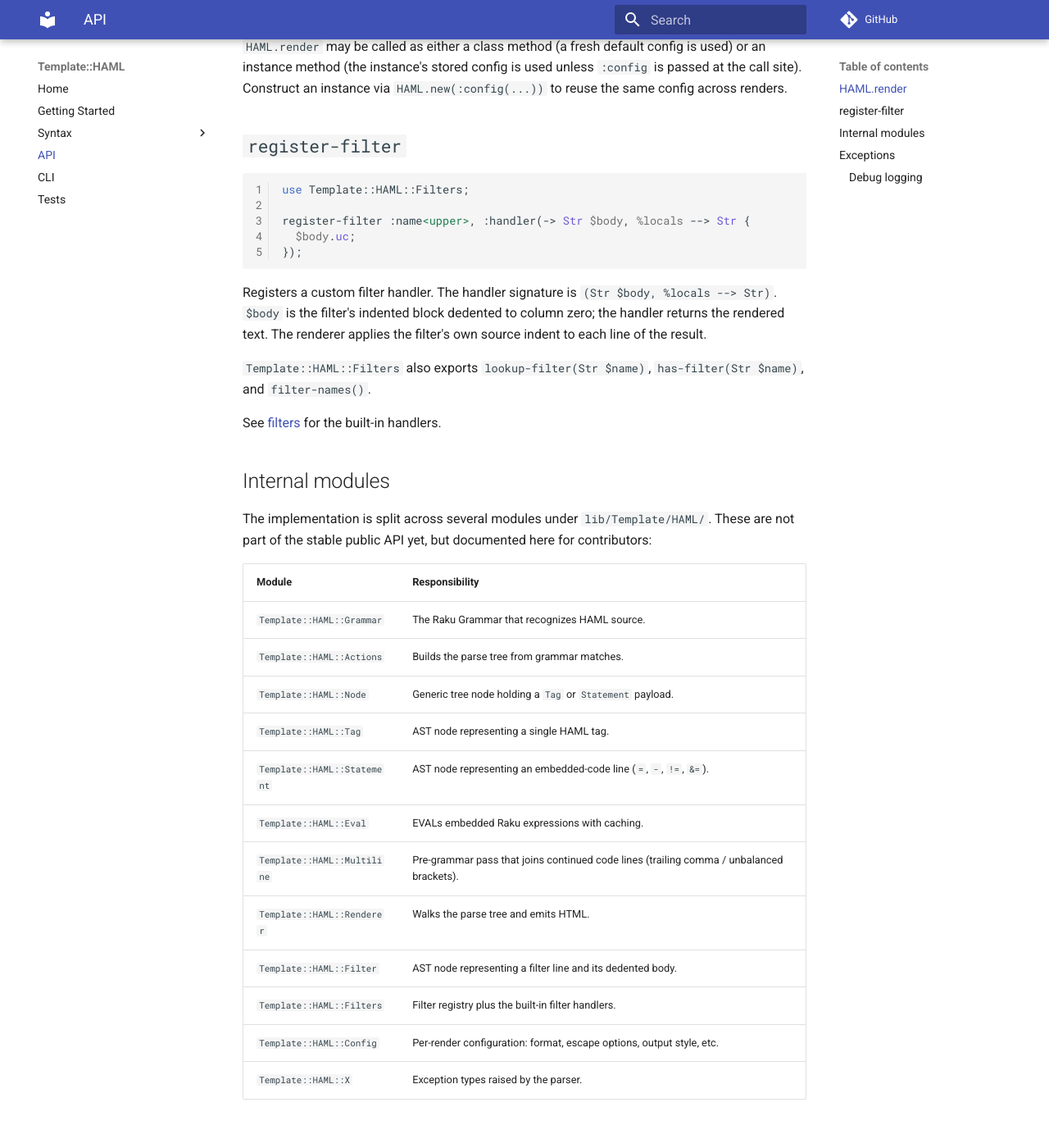
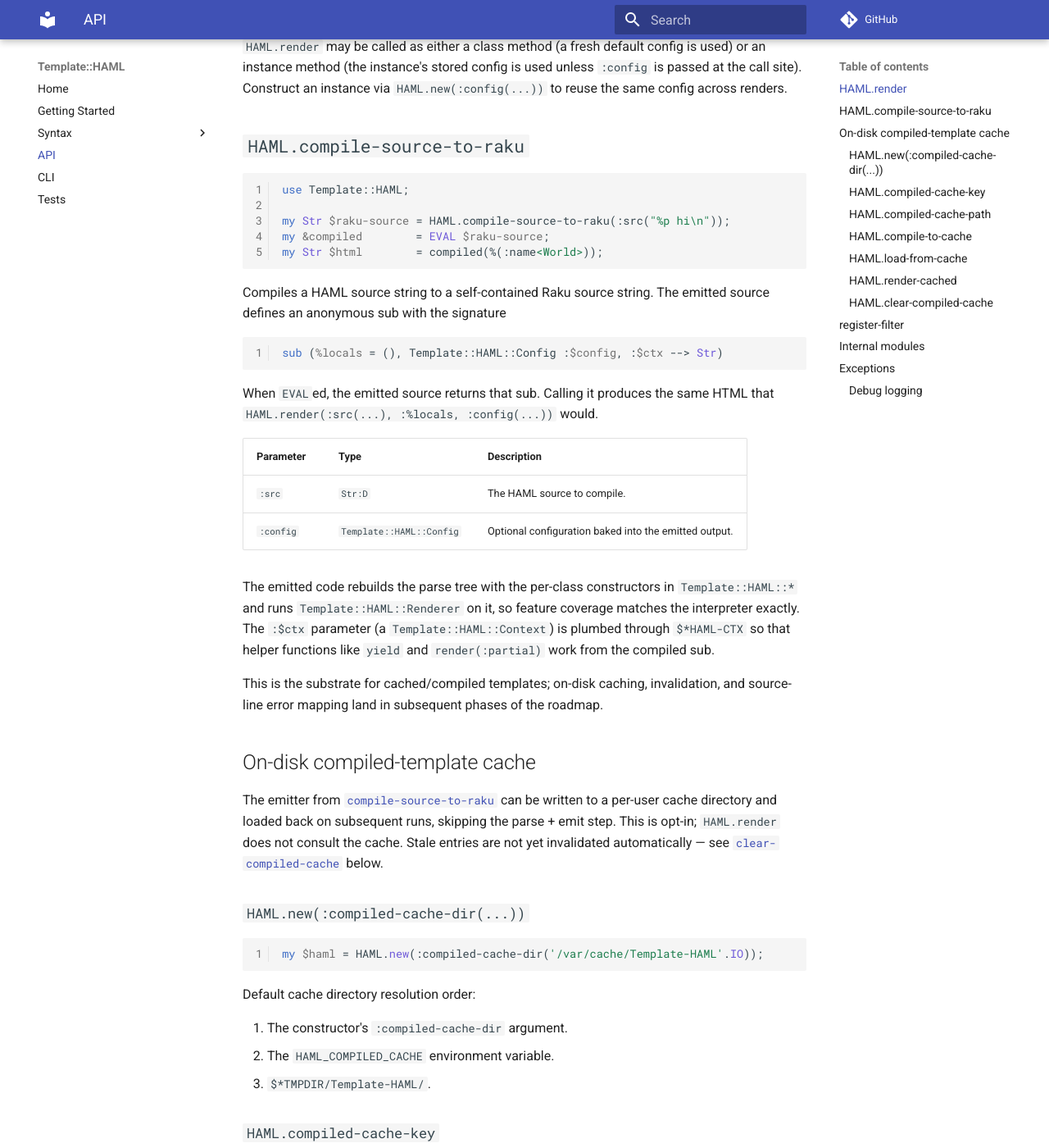
Before and after one commit to gdonald/Template-HAML, an MkDocs documentation site: the page built from docs-src/docs/api.md, in a window 1280 px wide and 1400 px high, scrolled down 815 px. Shown: the whole window at 82% size. Built offline with MkDocs 1.6.1 and Material for MkDocs 9.7.7, drawn with Linux system fonts in a browser that asks for light colours; comment, search, counter and statistics services are not loaded; some of the changed text lies outside the part shown.

Commit message:
Add template codegen

````diff
--- a/META6.json
+++ b/META6.json
@@ -13,6 +13,8 @@
     "Template::HAML": "lib/Template/HAML.rakumod",
     "Template::HAML::Actions": "lib/Template/HAML/Actions.rakumod",
     "Template::HAML::CLI": "lib/Template/HAML/CLI.rakumod",
+    "Template::HAML::Cache": "lib/Template/HAML/Cache.rakumod",
+    "Template::HAML::Codegen": "lib/Template/HAML/Codegen.rakumod",
     "Template::HAML::Comment": "lib/Template/HAML/Comment.rakumod",
     "Template::HAML::Config": "lib/Template/HAML/Config.rakumod",
     "Template::HAML::Context": "lib/Template/HAML/Context.rakumod",
--- a/docs-src/docs/api.md
+++ b/docs-src/docs/api.md
@@ -31,6 +31,121 @@ Returns the rendered HTML as a `Str`.
 used) or an instance method (the instance's stored config is used unless
 `:config` is passed at the call site). Construct an instance via
 `HAML.new(:config(...))` to reuse the same config across renders.
+
+## `HAML.compile-source-to-raku`
+
+```raku
+use Template::HAML;
+
+my Str $raku-source = HAML.compile-source-to-raku(:src("%p hi\n"));
+my &compiled        = EVAL $raku-source;
+my Str $html        = compiled(%(:name<World>));
+```
+
+Compiles a HAML source string to a self-contained Raku source string. The
+emitted source defines an anonymous sub with the signature
+
+```raku
+sub (%locals = (), Template::HAML::Config :$config, :$ctx --> Str)
+```
+
+When `EVAL`ed, the emitted source returns that sub. Calling it produces the
+same HTML that `HAML.render(:src(...), :%locals, :config(...))` would.
+
+| Parameter | Type    | Description                                                         |
+|-----------|---------|---------------------------------------------------------------------|
+| `:src`    | `Str:D` | The HAML source to compile.                                          |
+| `:config` | `Template::HAML::Config` | Optional configuration baked into the emitted output. |
+
+The emitted code rebuilds the parse tree with the per-class constructors in
+`Template::HAML::*` and runs `Template::HAML::Renderer` on it, so feature
+coverage matches the interpreter exactly. The `:$ctx` parameter (a
+`Template::HAML::Context`) is plumbed through `$*HAML-CTX` so that helper
+functions like `yield` and `render(:partial)` work from the compiled sub.
+
+This is the substrate for cached/compiled templates; on-disk caching,
+invalidation, and source-line error mapping land in subsequent phases of
+the roadmap.
+
+## On-disk compiled-template cache
+
+The emitter from [`compile-source-to-raku`](#hamlcompile-source-to-raku) can be
+written to a per-user cache directory and loaded back on subsequent runs,
+skipping the parse + emit step. This is opt-in; `HAML.render` does not
+consult the cache. Stale entries are not yet invalidated automatically —
+see [`clear-compiled-cache`](#clear-compiled-cache) below.
+
+### `HAML.new(:compiled-cache-dir(...))`
+
+```raku
+my $haml = HAML.new(:compiled-cache-dir('/var/cache/Template-HAML'.IO));
+```
+
+Default cache directory resolution order:
+
+1. The constructor's `:compiled-cache-dir` argument.
+2. The `HAML_COMPILED_CACHE` environment variable.
+3. `$*TMPDIR/Template-HAML/`.
+
+### `HAML.compiled-cache-key`
+
+```raku
+my $key = $haml.compiled-cache-key(:src("%p hi\n"));
+my $key = $haml.compiled-cache-key(:src(...), :config(...));
+```
+
+Returns a 16-character hex digest of `(source, config)`. Stable across
+processes; changes whenever either input changes.
+
+### `HAML.compiled-cache-path`
+
+```raku
+my IO::Path $path = $haml.compiled-cache-path(:src(...), :config(...));
+```
+
+Returns the absolute path where the compiled artifact for `(src, config)`
+would live. Layout: `<cache-dir>/<first-2-chars-of-key>/<key>.raku-haml`.
+The 2-char shard avoids one large directory.
+
+### `HAML.compile-to-cache`
+
+```raku
+my IO::Path $path = $haml.compile-to-cache(:src(...), :config(...));
+```
+
+If the cache file already exists, returns its path unchanged (the file is
+not rewritten). Otherwise, parses the source, emits Raku, writes it to the
+cache path, and returns the path.
+
+### `HAML.load-from-cache`
+
+```raku
+my &fn = $haml.load-from-cache($path);
+my $html = fn(%locals, :config($cfg));
+```
+
+Reads the cached file and `EVAL`s it, returning the anonymous sub that the
+emitter produced.
+
+### `HAML.render-cached`
+
+```raku
+my $html = $haml.render-cached(:src(...), :%locals, :config(...));
+```
+
+Convenience wrapper: `compile-to-cache` + `load-from-cache` + invocation
+with the appropriate `Template::HAML::Context` plumbed through `$*HAML-CTX`.
+
+### `HAML.clear-compiled-cache`
+
+```raku
+my Int $removed = $haml.clear-compiled-cache;
+```
+
+Removes every `.raku-haml` file under the cache directory and returns the
+count. Empty shard directories are removed too. Use this when configuration
+changes, after upgrading Template::HAML, or any time the cache is suspected
+of being stale.
 
 ## `register-filter`
 
@@ -66,6 +181,8 @@ The implementation is split across several modules under `lib/Template/HAML/`. T
 | `Template::HAML::Eval`       | EVALs embedded Raku expressions with caching.                 |
 | `Template::HAML::Multiline`  | Pre-grammar pass that joins continued code lines (trailing comma / unbalanced brackets). |
 | `Template::HAML::Renderer`   | Walks the parse tree and emits HTML.                          |
+| `Template::HAML::Codegen`    | Emits Raku source that reconstructs the parse tree and renders it.  |
+| `Template::HAML::Cache`      | Cache-key hashing and on-disk layout for compiled templates.        |
 | `Template::HAML::Filter`     | AST node representing a filter line and its dedented body.    |
 | `Template::HAML::Filters`    | Filter registry plus the built-in filter handlers.            |
 | `Template::HAML::Config`     | Per-render configuration: format, escape options, output style, etc. |
````
Also changed, not shown: 5 other files.
